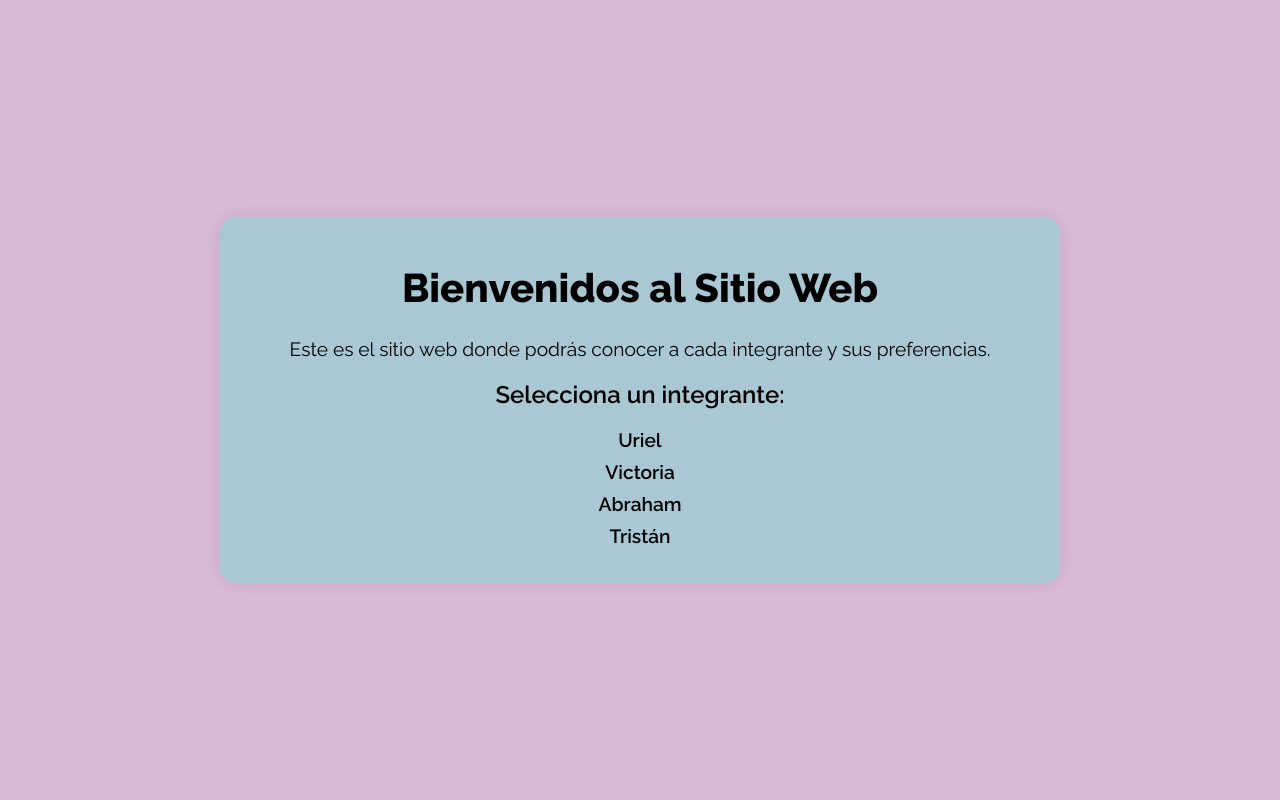
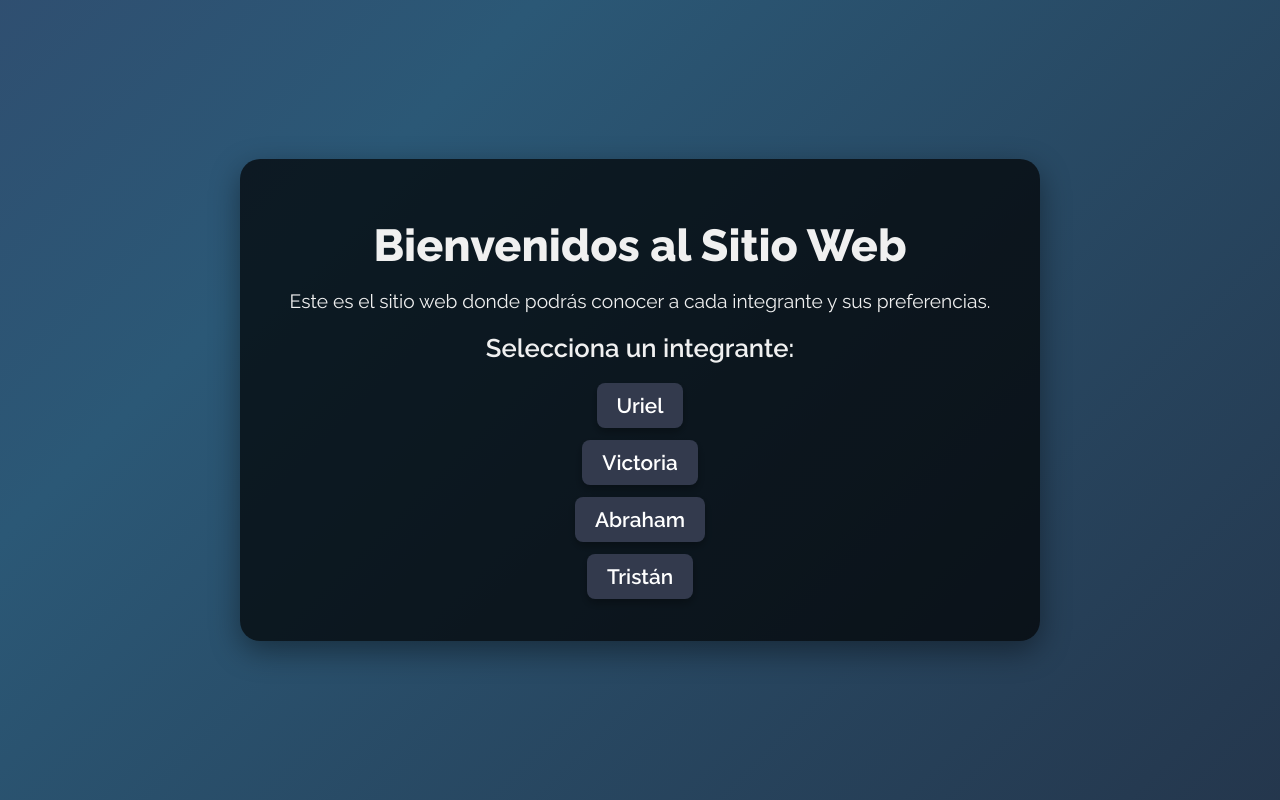
Before and after one commit to Tristanqsm/ServidorWeb, a PHP site: page /Servidor.html in a window 1280 px wide. Run offline with PHP 8.4, Linux system fonts and the light colour scheme.

Commit message:
Agregando un mejor diseño a la pagina principal

```diff
--- a/Servidor.html
+++ b/Servidor.html
@@ -4,65 +4,102 @@
   <meta charset="UTF-8">
   <meta name="viewport" content="width=device-width, initial-scale=1.0">
   <title>Bienvenidos al Sitio Web</title>
-    <!-- Incluir la fuente Raleway desde Google Fonts -->
   <link href="https://fonts.googleapis.com/css2?family=Raleway:wght@400;600;800&display=swap" rel="stylesheet">
   <style>
-        /* Aplicamos la fuente Raleway */
+    * {
+      box-sizing: border-box;
+    }
+
     body {
       font-family: 'Raleway', sans-serif;
-            background-color: #D8B9D6; /* Fondo morado pastel */
-            color: black; /* Texto en negro */
       margin: 0;
       padding: 0;
-            height: 100vh; /* Asegura que el body ocupe toda la altura de la ventana */
-            display: flex; /* Habilita el uso de Flexbox */
-            justify-content: center; /* Centra el contenido horizontalmente */
-            align-items: center; /* Centra el contenido verticalmente */
+      height: 100vh;
+      display: flex;
+      justify-content: center;
+      align-items: center;
+      color: #f0f0f0;
+      overflow: hidden;
+
+      /* Fondo animado oscuro */
+      background: linear-gradient(-45deg, #1f1c2c, #2b5876, #41295a, #1e3c72);
+      background-size: 400% 400%;
+      animation: cambiarFondo 15s ease infinite;
     }
 
-        /* Estilo para el recuadro azul pastel */
+    @keyframes cambiarFondo {
+      0% { background-position: 0% 50%; }
+      50% { background-position: 100% 50%; }
+      100% { background-position: 0% 50%; }
+    }
+
     .container {
       width: 80%;
-            max-width: 800px; /* Limita el ancho máximo del contenedor */
-            padding: 20px;
-            background-color: #A9C8D3; /* Azul pastel */
-            border-radius: 15px;
-            box-shadow: 0 0 15px rgba(0, 0, 0, 0.1);
+      max-width: 800px;
+      padding: 30px;
+      background-color: rgba(0, 0, 0, 0.7); /* Fondo oscuro translúcido */
+      border-radius: 20px;
+      box-shadow: 0 10px 30px rgba(0, 0, 0, 0.4);
       text-align: center;
+      animation: aparecer 1s ease forwards;
+    }
+
+    @keyframes aparecer {
+      from {
+        transform: translateY(20px);
+        opacity: 0;
+      }
+      to {
+        transform: translateY(0);
+        opacity: 1;
+      }
     }
 
     h1 {
-            font-size: 2.5em;
+      font-size: 2.8em;
       font-weight: 800;
+      margin-bottom: 10px;
     }
 
     h2 {
-            font-size: 1.5em;
+      font-size: 1.6em;
       font-weight: 600;
+      margin-bottom: 20px;
     }
 
     p {
       font-size: 1.2em;
+      margin-bottom: 20px;
     }
 
     ul {
       list-style-type: none;
       padding: 0;
+      margin: 0;
     }
 
     li {
-            margin: 10px 0;
+      margin: 12px 0;
     }
 
     a {
       text-decoration: none;
-            color: black;
+      color: #ffffff;
       font-weight: 600;
-            font-size: 1.2em;
+      font-size: 1.3em;
+      padding: 10px 20px;
+      background-color: #333a4d;
+      border-radius: 8px;
+      display: inline-block;
+      transition: all 0.3s ease;
+      box-shadow: 0 4px 8px rgba(0, 0, 0, 0.3);
     }
 
     a:hover {
-            color: #4A90E2; /* Azul más oscuro cuando pasa el mouse */
+      color: #fff;
+      background-color: #5f7adb;
+      transform: scale(1.05);
+      box-shadow: 0 6px 14px rgba(0, 0, 0, 0.5);
     }
   </style>
 </head>
```
Also changed, not shown: Tris/Gustos_Preferencias.html (+29 -0 lines), Tris/Informacion_Personal.html (+29 -0 lines), Tris/Sitios_Interes.html (+29 -0 lines), Tris/integrante4.html (+30 -0 lines), Vico/gustos.html (+5 -4 lines), Vico/index.html (deleted, +0 -23 lines), Vico/info.html (+5 -3 lines), Vico/sitios.html (+5 -3 lines), css/styleintegrante4.css (+8 -0 lines). Lines whose indentation alone changed are shown as unchanged.
